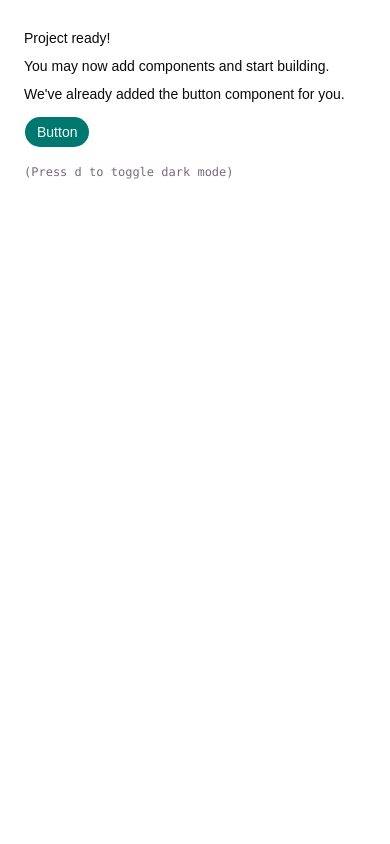
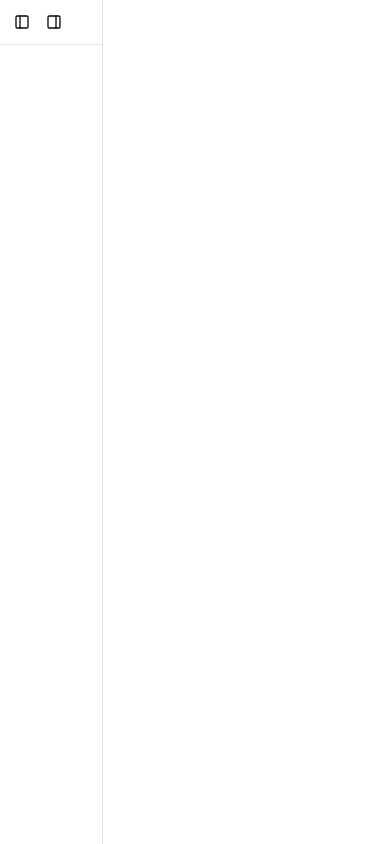
Before and after one commit to veighnsche/lashwhip, a React (Vite) app in the folder apps/web/: page / in a window 390 px wide. Built offline with nearby package versions, Linux system fonts and the light colour scheme.

Commit message:
feat(app-shell): create three-pane layout (#36)
* feat(app-shell): create three-pane layout

* fix(web): omit null auxiliary pane

* docs(web): specify mobile auxiliary overlay

* fix(web): overlay auxiliary pane on mobile

---------

Co-authored-by: Vince Liem <vinch@mailbox.org>

```diff
--- a/apps/web/src/App.tsx
+++ b/apps/web/src/App.tsx
@@ -1,19 +1,11 @@
-import { Button } from "@workspace/ui/components/button"
+import { AppLayout } from "@/components/app-layout"
 
-export function App() {
+export function App(): React.JSX.Element {
   return (
-    <div className="flex min-h-svh p-6">
-      <div className="flex max-w-md min-w-0 flex-col gap-4 text-sm leading-loose">
-        <div>
-          <h1 className="font-medium">Project ready!</h1>
-          <p>You may now add components and start building.</p>
-          <p>We&apos;ve already added the button component for you.</p>
-          <Button className="mt-2">Button</Button>
-        </div>
-        <div className="font-mono text-xs text-muted-foreground">
-          (Press <kbd>d</kbd> to toggle dark mode)
-        </div>
-      </div>
-    </div>
+    <AppLayout
+      sidebar={<nav aria-label="Sidebar" />}
+      chatView={<section aria-label="Chat view" />}
+      auxiliaryPane={<aside aria-label="Auxiliary pane" />}
+    />
   )
 }
--- /dev/null
+++ b/apps/web/src/components/app-layout.tsx
@@ -0,0 +1,62 @@
+import * as React from "react"
+import { PanelRightIcon } from "lucide-react"
+
+import { IconButton } from "@workspace/ui/components/icon-button"
+import {
+  Sidebar,
+  SidebarProvider,
+  SidebarTrigger,
+} from "@workspace/ui/components/sidebar"
+
+export interface AppLayoutProps {
+  sidebar: React.ReactNode
+  chatView: React.ReactNode
+  auxiliaryPane?: React.ReactNode
+}
+
+export function AppLayout({
+  auxiliaryPane,
+  chatView,
+  sidebar,
+}: AppLayoutProps): React.JSX.Element {
+  const [isAuxiliaryPaneOpen, setIsAuxiliaryPaneOpen] = React.useState(true)
+  const hasAuxiliaryPane = auxiliaryPane != null
+  const auxiliaryPaneLabel = isAuxiliaryPaneOpen
+    ? "Hide auxiliary pane"
+    : "Show auxiliary pane"
+  return (
+    <SidebarProvider className="flex min-h-svh min-w-0 overflow-x-auto">
+      <Sidebar collapsible="offcanvas" className="w-64 shrink-0 border-r">
+        {sidebar}
+      </Sidebar>
+      <main className="flex min-w-0 flex-1 flex-col overflow-hidden">
+        <div
+          data-slot="app-layout-controls"
+          className="flex shrink-0 items-center gap-1 border-b p-2"
+        >
+          <SidebarTrigger aria-label="Toggle sidebar" />
+          {hasAuxiliaryPane && (
+            <IconButton
+              aria-label={auxiliaryPaneLabel}
+              icon={<PanelRightIcon />}
+              size="icon-sm"
+              tooltip={auxiliaryPaneLabel}
+              onClick={() => {
+                setIsAuxiliaryPaneOpen((isOpen) => !isOpen)
+              }}
+            />
+          )}
+        </div>
+        <div className="min-h-0 flex-1 overflow-y-auto">{chatView}</div>
+      </main>
+      {hasAuxiliaryPane && isAuxiliaryPaneOpen && (
+        <aside
+          data-slot="auxiliary-pane"
+          className="fixed inset-y-0 right-0 z-20 w-72 max-w-[calc(100vw-3rem)] shrink-0 overflow-y-auto border-l bg-background md:static md:z-auto md:w-72 md:max-w-none"
+        >
+          {auxiliaryPane}
+        </aside>
+      )}
+    </SidebarProvider>
+  )
+}
```
Also changed, not shown: 3 other files (tests, documents, lock files or other folders).
